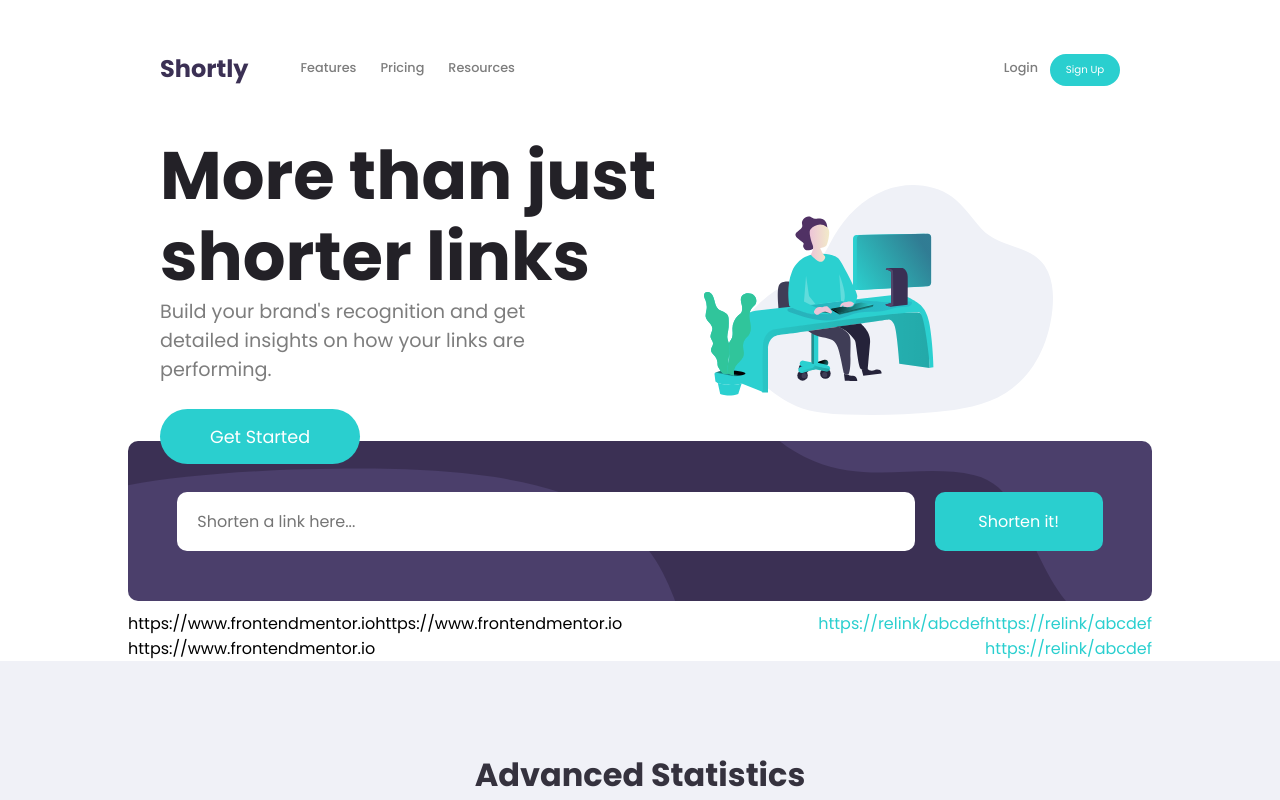
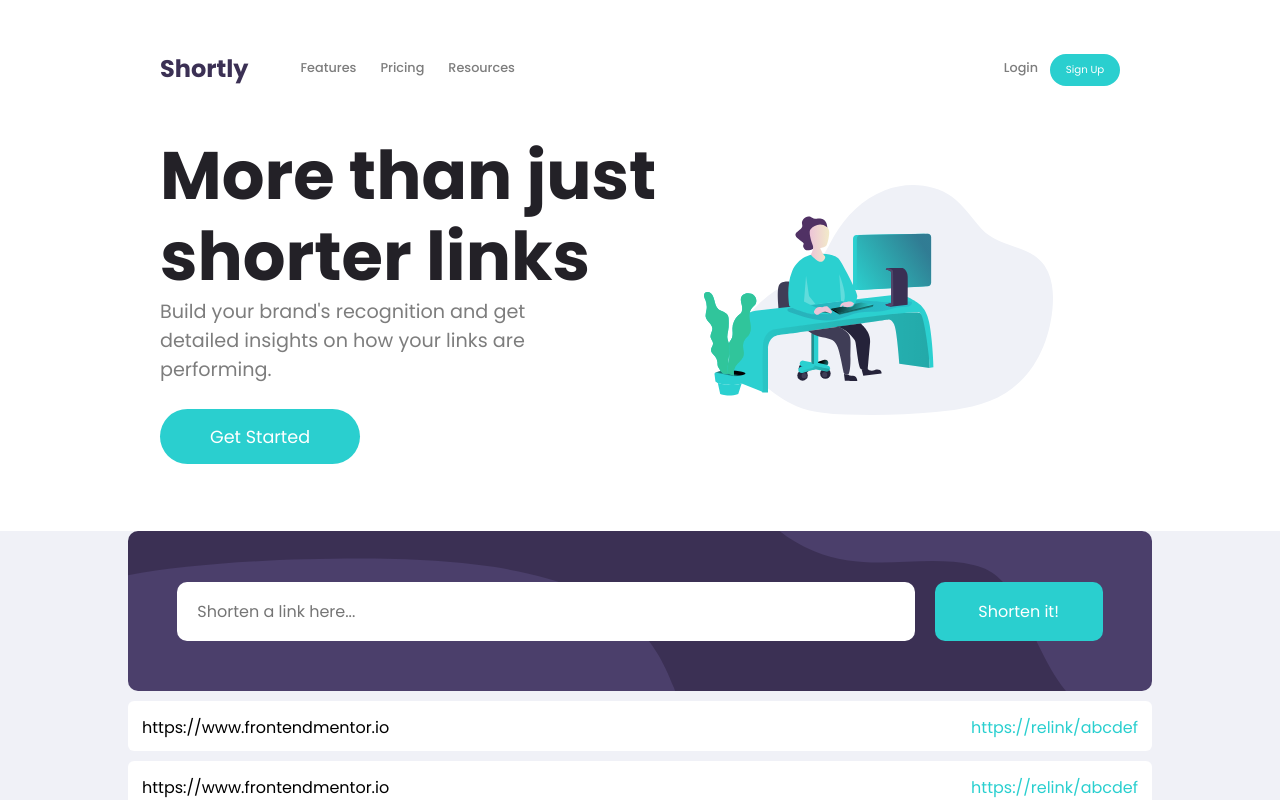
Before and after one commit to yirano/react-api_lp, a React (Create React App) app: page / in a window 1280 px wide. Shown: the top 800 px of the page. Built offline with nearby package versions, Linux system fonts and the light colour scheme.

Commit message:
Style results list

```diff
--- a/src/components/Shorten/shorten.jsx
+++ b/src/components/Shorten/shorten.jsx
@@ -15,7 +15,7 @@ export class shorten extends Component {
 	};
 	render() {
 		return (
-			<div class="bottom-jumbotron">
+			<section className="shorten">
 				<form onSubmit={this.submitHandler}>
 					<input type="text" id="text" placeholder="Shorten a link here..." />
 					<input type="submit" value="Shorten it!" />
@@ -36,7 +36,7 @@ export class shorten extends Component {
 						</li>
 					</ul>
 				</div>
-			</div>
+			</section>
 		);
 	}
 }
--- a/src/components/Shorten/shorten.scss
+++ b/src/components/Shorten/shorten.scss
@@ -1,4 +1,8 @@
 @import '../../modules/colors';
+
+.shorten {
+	height: 100%;
+}
 
 form {
 	display: flex;
@@ -11,7 +15,6 @@ form {
 	background-image: url('../../imgs/bg-shorten-desktop.svg');
 	background-size: cover;
 	border-radius: 10px;
-	margin-top: -80px;
 
 	input {
 		border: none;
@@ -37,13 +40,24 @@ form {
 .results {
 	width: 80%;
 	margin: 0 auto;
+	height: 100%;
 
 	ul li {
 		list-style-type: none;
+		height: 50px;
+		background-color: #fff;
+		padding: 14px;
+		margin: 10px 0;
+		border-radius: 6px;
 	}
 
 	.leftResult {
 		float: left;
+		&::after {
+			clear: both;
+			display: table;
+			content: '';
+		}
 	}
 
 	.rightResult {
--- a/src/components/jumbotron/jumbotron.scss
+++ b/src/components/jumbotron/jumbotron.scss
@@ -1,7 +1,7 @@
 @import '../../modules/colors';
 
 .jumbotron {
-	height: 88vh;
+	height: 100vh;
 	display: flex;
 	height: 100%;
 	background-color: #fff;
```
